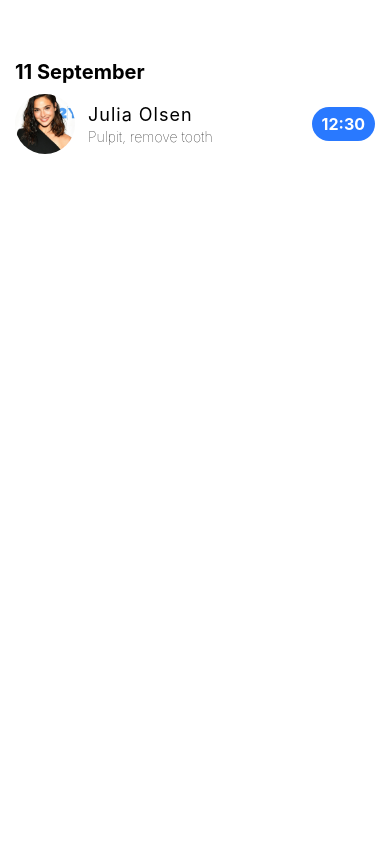
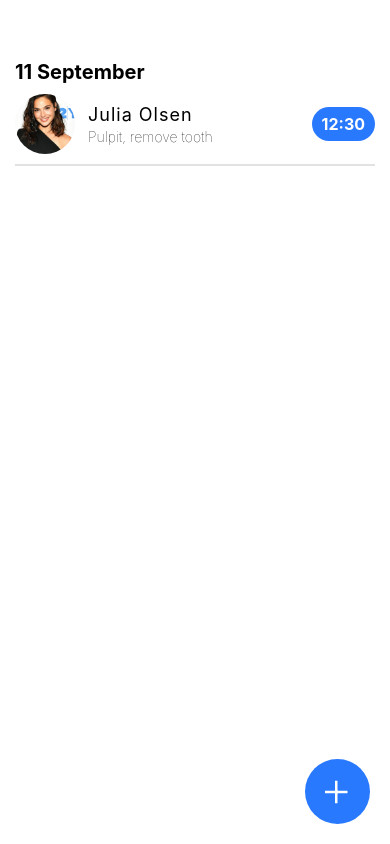
Before and after one commit to FilimonovKostya/ReactNative-Dentist, a React Native app: screen / in a window 390 px wide. Built offline with nearby package versions, Linux system fonts and the light colour scheme.

Commit message:
added button for adding users

```diff
--- a/App.tsx
+++ b/App.tsx
@@ -1,11 +1,13 @@
 import { StyleSheet, Text, View } from 'react-native'
 import InfoItem from './Screens/InfoItem'
+import AddButton from './components/AddButton'
 
 export default function App() {
   return (
     <View style={styles.container}>
       <Text style={styles.text}>11 September</Text>
       <InfoItem />
+      <AddButton />
     </View>
   )
 }
--- a/Screens/InfoItem.tsx
+++ b/Screens/InfoItem.tsx
@@ -1,9 +1,9 @@
-import { Image, StyleSheet, Text, TouchableOpacity, View } from 'react-native'
+import { Image, StyleSheet, Text, TouchableOpacity, View, TouchableHighlight } from 'react-native'
 
 const InfoItem = () => {
 
   return (
-    <View style={styles.container}>
+    <TouchableOpacity style={styles.container}>
       <Image style={styles.avatar} source={require('./../assets/women1.jpeg')} />
       <View style={styles.infoText}>
         <Text style={styles.heading}>Julia Olsen</Text>
@@ -12,7 +12,7 @@ const InfoItem = () => {
       <TouchableOpacity style={true ? styles.button : {...styles.button, backgroundColor:'#6dbcf5'}}>
         <Text style={styles.textButton}>12:30</Text>
       </TouchableOpacity>
-    </View>
+    </TouchableOpacity>
   )
 }
 
@@ -21,6 +21,9 @@ const styles = StyleSheet.create({
     marginTop: 10,
     flexDirection: 'row',
     alignItems: 'center',
+    paddingBottom:10,
+    borderBottomWidth: 2,
+    borderBottomColor: '#e3e2e2'
   },
   infoText: {
     flex: 1,
--- /dev/null
+++ b/components/AddButton.tsx
@@ -0,0 +1,27 @@
+import { StyleSheet, TouchableOpacity } from 'react-native'
+import Ionicons from '@expo/vector-icons/Ionicons'
+
+const AddButton = () => {
+  return (
+    <TouchableOpacity style={styles.container}>
+      <Ionicons name='ios-add' size={40} color='white' />
+    </TouchableOpacity>
+  )
+}
+
+const styles = StyleSheet.create({
+  container: {
+    width: 65,
+    height: 65,
+    position: 'absolute',
+    right: 20,
+    bottom: 20,
+    backgroundColor: '#2979ff',
+    flex: 1,
+    alignItems: 'center',
+    justifyContent: 'center',
+    borderRadius: 65 / 2
+  },
+})
+
+export default AddButton;
```
